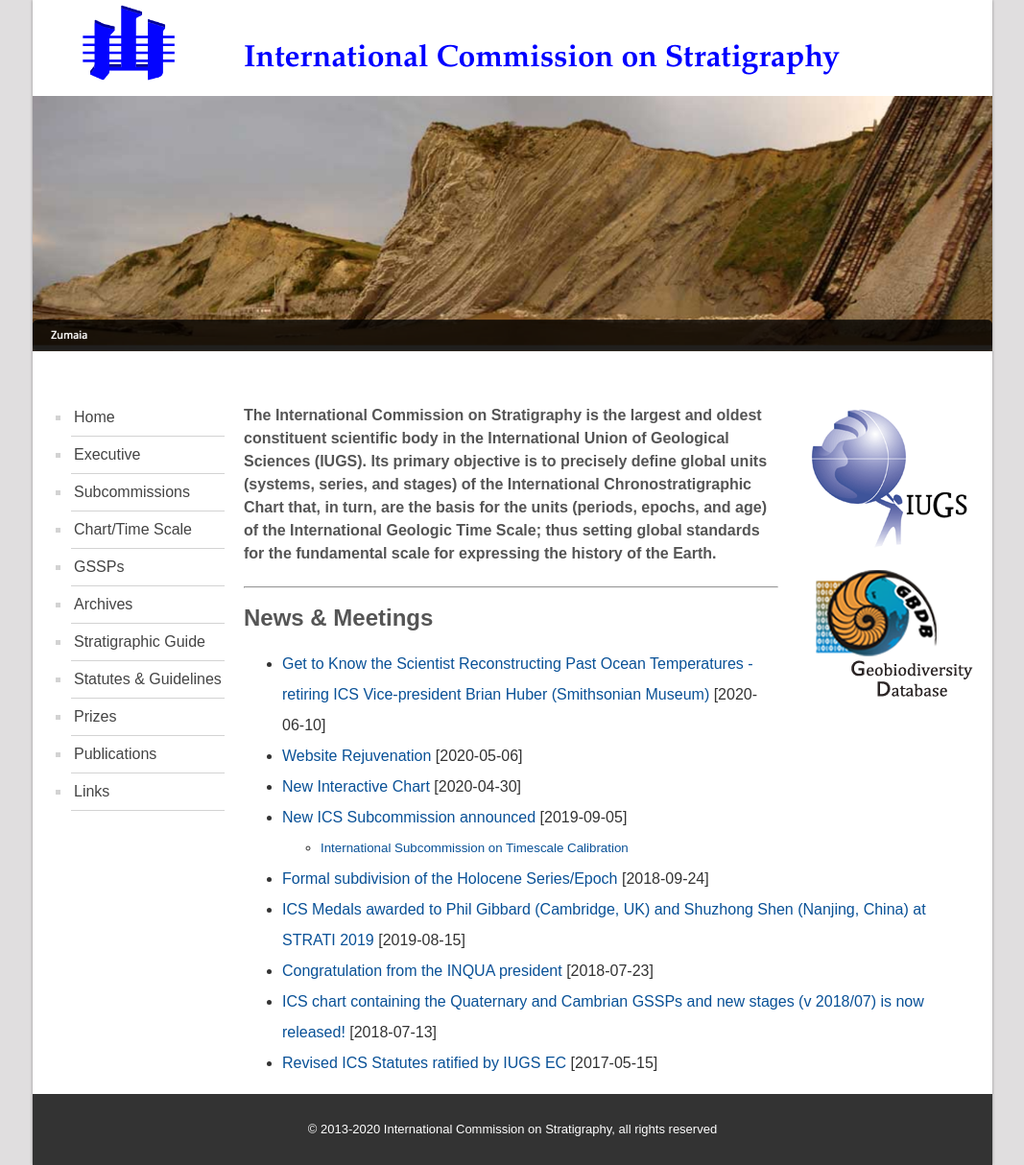
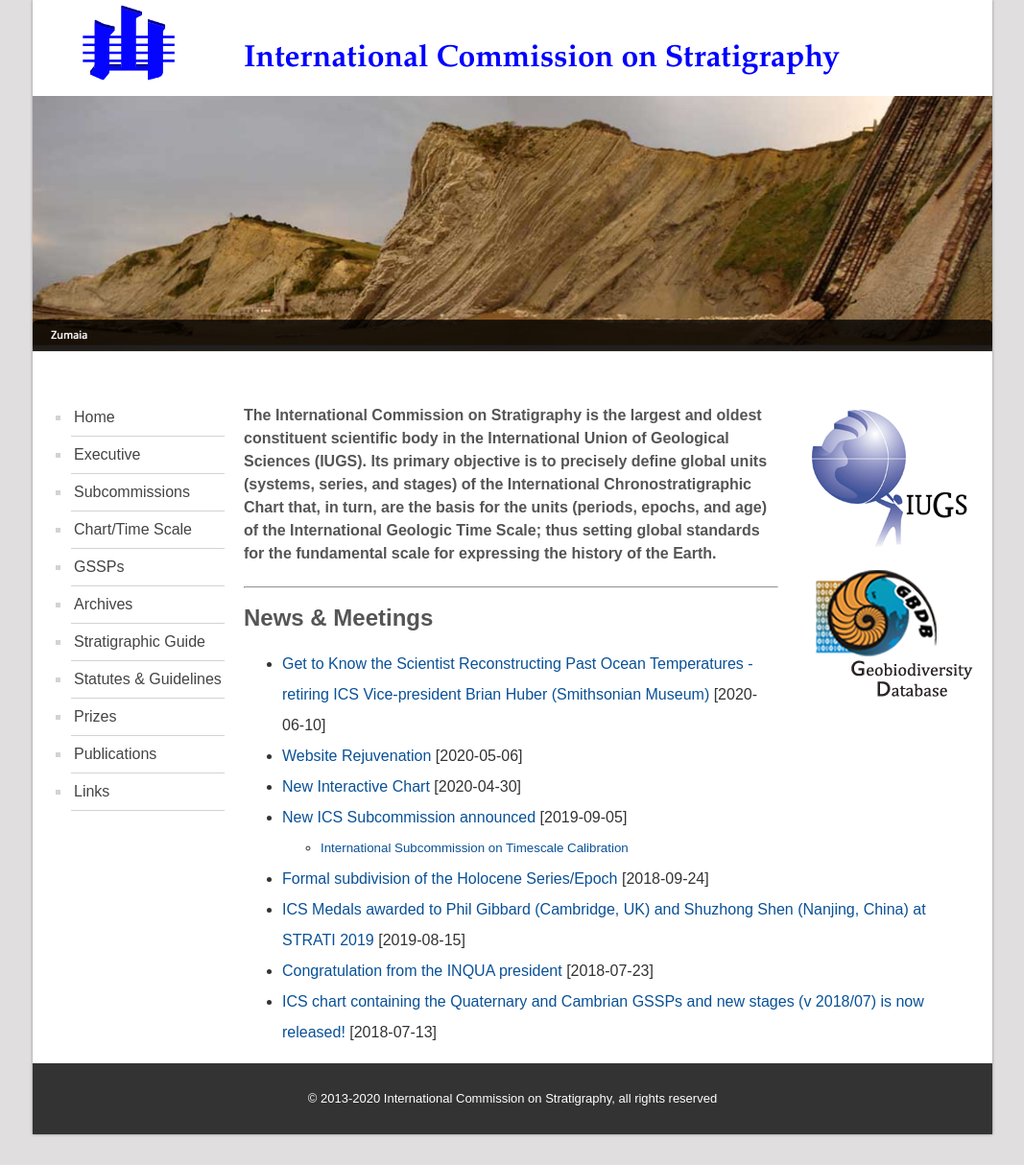
Before and after one commit to i-c-stratigraphy/i-c-stratigraphy.github.io, a Jekyll site: the page built from pages/index.md, in a window 1280 px wide. Shown: the whole page at 96% size, without its empty margins (106-1173 px from the left). Built offline with Jekyll 4.4.1, drawn with Linux system fonts in a browser that asks for light colours; after the commit the page ends 1182 px from its top, so only the background shows below that.

```diff
--- a/pages/index.md
+++ b/pages/index.md
@@ -23,4 +23,3 @@
 * [ICS Medals awarded to Phil Gibbard (Cambridge, UK) and Shuzhong Shen (Nanjing, China) at STRATI 2019](/news/129) [2019-08-15]
 * [Congratulation from the INQUA president](/news/121) [2018-07-23]
 * [ICS chart containing the Quaternary and Cambrian GSSPs and new stages (v 2018/07) is now released!](/news/120) [2018-07-13]
-* [Revised ICS Statutes ratified by IUGS EC](/news/114) [2017-05-15]
```
